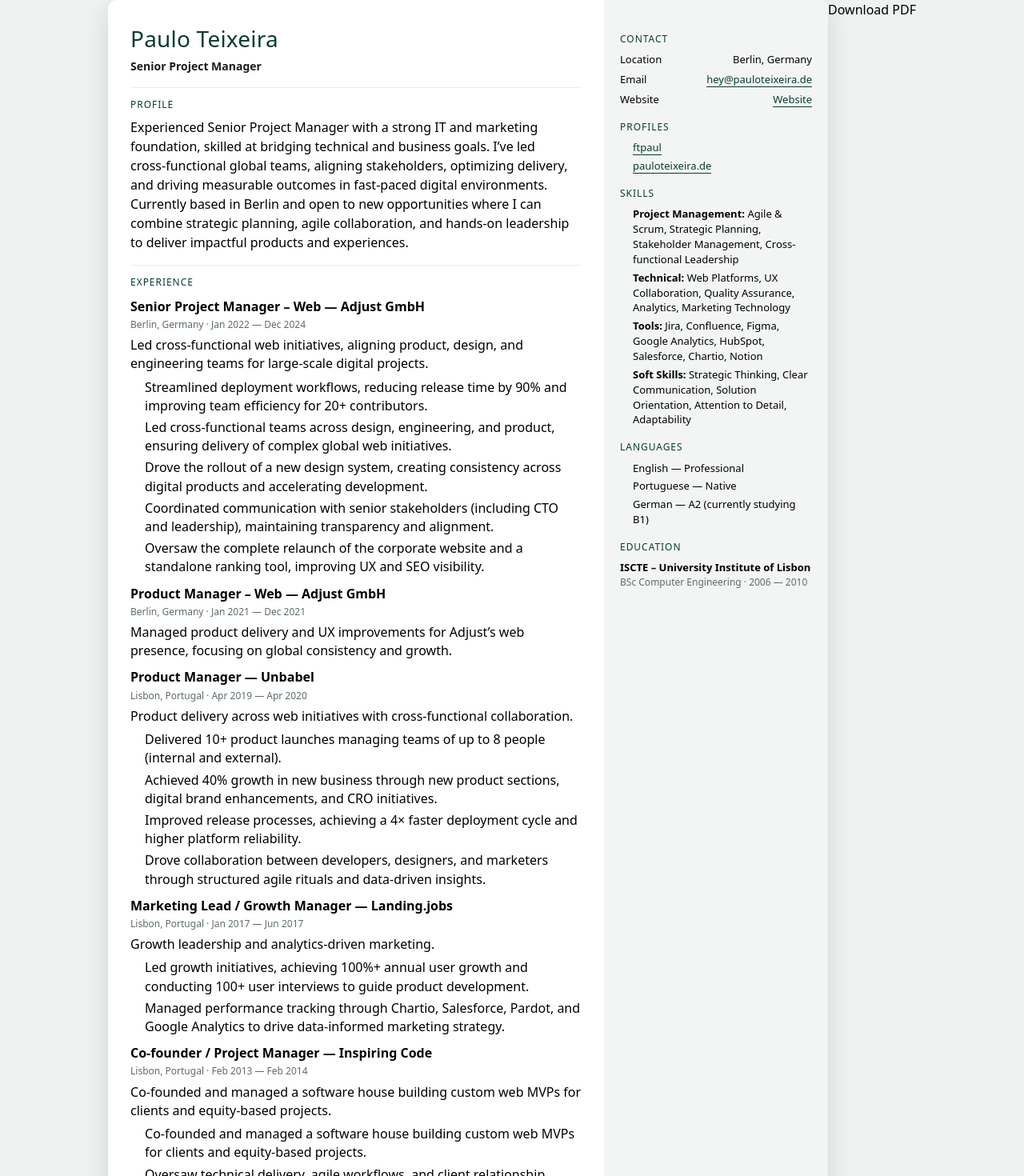
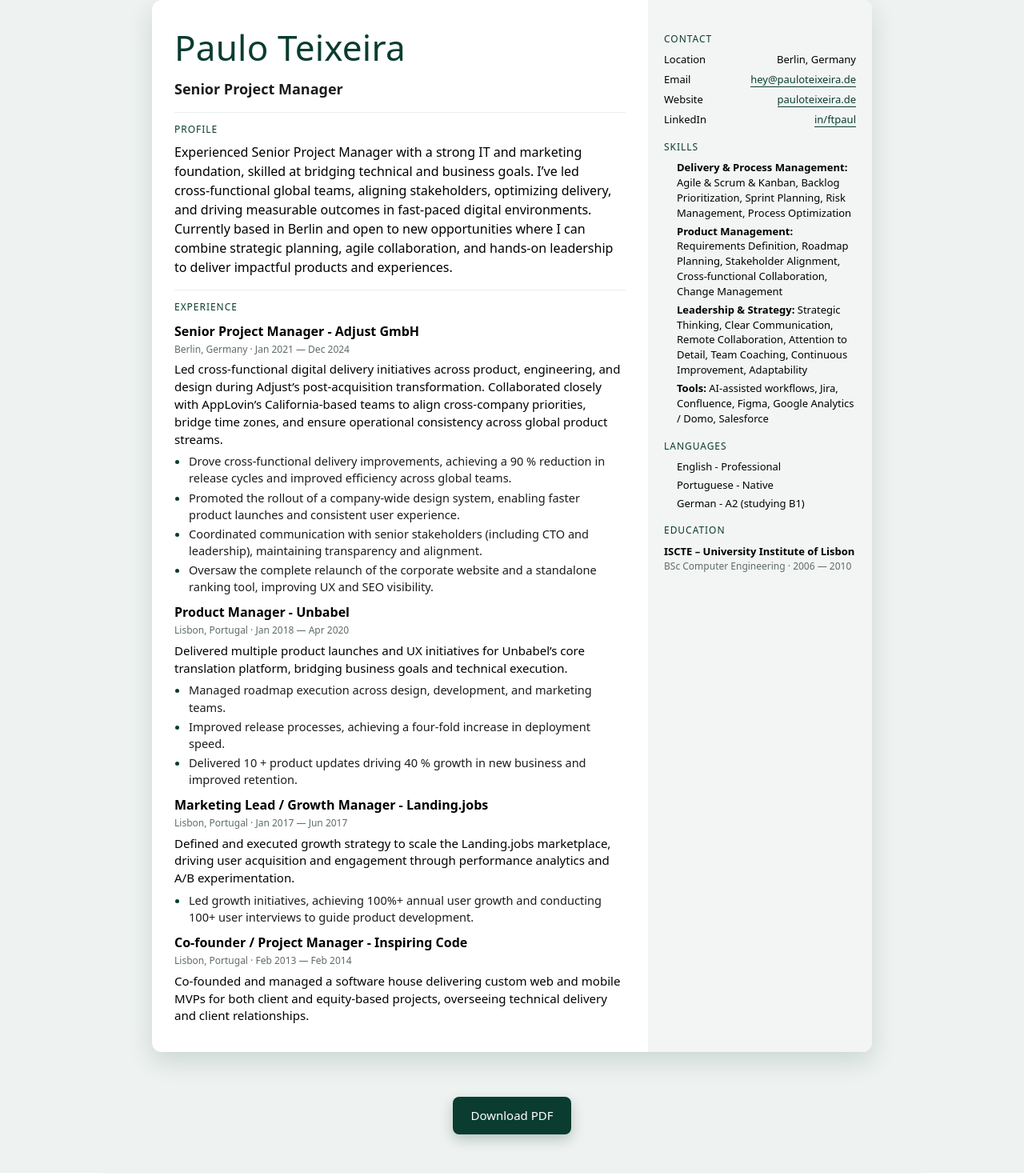
Before and after one commit to ftpaul/ftpaul, a Next.js app: page /resume2 in a window 1280 px wide. Shown: the part 136-1606 px from the top of the page at 80% size. Built offline with nearby package versions, Linux system fonts and the light colour scheme.

Commit message:
content and styles iteration

```diff
--- a/app/resume2/page.tsx
+++ b/app/resume2/page.tsx
@@ -8,6 +8,7 @@ export default function Page() {
   const s = resume?.sections ?? {};
 
   return (
+    <>
     <div id="cv-root" className={styles.stage}>
       <main className={styles.page}>
         {/* LEFT SIDEBAR (grey background) */}
@@ -32,7 +33,7 @@ export default function Page() {
                   <article key={i} className={styles.role}>
                     <div className={styles.roleHeader}>
                       <h3 className={styles.roleTitle}>
-                        {role.position} — {role.company}
+                        {role.position} - {role.company}
                       </h3>
                       <div className={styles.roleMeta}>
                         {[role.location, role.date].filter(Boolean).join(" · ")}
@@ -68,10 +69,13 @@ export default function Page() {
               {basics.url?.href && (
                 <li><span>Website</span><span><a href={basics.url.href} target="_blank">{basics.url.label || basics.url.href}</a></span></li>
               )}
+              {basics.linkedin?.href && (
+                <li><span>LinkedIn</span><span><a href={basics.url.href} target="_blank">{basics.linkedin.label || basics.linkedin.href}</a></span></li>
+              )}
             </ul>
           </section>
 
-          {/* Profiles */}
+          {/* Profiles
           {s.profiles?.items?.length > 0 && (
             <section className={styles.block}>
               <h3 className={styles.blockTitle}>Profiles</h3>
@@ -87,7 +91,7 @@ export default function Page() {
                   ))}
               </ul>
             </section>
-          )}
+          )}*/}
 
           {/* Skills */}
           {s.skills?.items?.length > 0 && (
@@ -112,7 +116,7 @@ export default function Page() {
               <ul className={styles.listTight}>
                 {s.languages.items.map((lng: any, i: number) => (
                   <li key={i}>
-                    {lng.name} — {lng.description}
+                    {lng.name} - {lng.description}
                   </li>
                 ))}
               </ul>
@@ -137,7 +141,12 @@ export default function Page() {
         </aside>
       </main>
 
-      <PrintButton />
+
     </div>
+
+    <div className={styles.actions}>
+        <PrintButton />
+      </div>
+    </>
   );
 }
--- a/app/resume2/resume.module.css
+++ b/app/resume2/resume.module.css
@@ -35,15 +35,15 @@
 }
 .sideHeader{ margin-bottom: 16px; }
 .name{
-  font-size: 28px;
-  margin: 0 0 4px;
+  font-size: 44px;
+  margin: 0 0 6px;
   color: var(--primary);
   letter-spacing: .2px;
 }
 .headline{
   color: var(--text);
   font-weight: 600;
-  font-size: 14px;
+  font-size: 18px;
 }
 .block{ margin-top: 16px; }
 .blockTitle{
@@ -72,6 +72,21 @@
 .eduInst{ font-weight:600; font-size:13px; }
 .eduMeta{ color: var(--muted); font-size:12px; }
 
+.skillCategory {
+  font-weight: 600;
+  text-transform: uppercase;
+  color: var(--primary);
+  font-size: 11px;
+  margin-top: 10px;
+}
+.skillList {
+  margin: 0;
+  padding-left: 14px;
+  font-size: 0.9em;
+  line-height: 1.4;
+}
+.skillList li { margin-bottom: 2px; }
+
 /* Main content */
 .content{
   padding: 28px 28px 24px 28px;
@@ -91,20 +106,12 @@
 .roleHeader{ display:flex; flex-direction:column; gap:2px; }
 .roleTitle{ margin:0; font-weight:600; }
 .roleMeta{ color: var(--muted); font-size: 12px; }
-.roleSummary{ margin: 6px 0; }
-.bullets{ margin:6px 0 0; padding-left: 18px; }
-.bullets li{ margin: 4px 0; }
-
-/* Print button */
-.printButton{
-  position: fixed;
-  bottom: 20px; right: 20px;
-  background: var(--primary); color:#fff;
-  border: none; padding: 10px 16px; border-radius: 8px;
-  cursor: pointer; font-size:14px;
-  box-shadow: 0 6px 16px rgba(10,60,48,.25);
+.roleSummary{ margin: 6px 0; font-size: 0.94em; }
+.bullets{ margin:6px 0 0; padding-left: 18px; list-style-type: disc; }
+.bullets li{ margin: 3px 0; color: var(--text); font-size: 0.91em;  line-height: 1.45; }
+.bullets li::marker {
+  color: var(--primary);        /* use your deep green */
 }
-.printButton:hover{ opacity:.95; }
 
 /* LINKS IN CONTENT */
 .page a{
@@ -113,6 +120,7 @@
   border-bottom: 1px solid var(--primary);
 }
 
+
 /* -------- ONE-PAGE FIT HELPERS -------- */
 
 /* Slightly tighter rhythm to save space */
@@ -120,22 +128,149 @@
 .bullets li, .listTight li { margin-bottom: 3px; }
 .role { margin-bottom: 10px; }
 
-/* Optional: shrink fonts a touch for print to ensure 1 page */
-@media print {
-  @page{ size: A4; margin: 10mm; }
-  .stage{ padding: 0; background: transparent; }
-  .page{
-    width: auto;
-    box-shadow: none; border-radius: 0;
-  }
-  /* Global shrink to help fit on one page */
-  .page{ font-size: 13px; }
-  .name{ font-size: 24px; }
+/* --- Add this near the bottom, before @media print --- */
+.actions {
+  background: #eef2f0;
+  width: 100%;
+  display: flex;
+  justify-content: center;      /* center horizontally */
+  padding: 24px 0 48px 0;        /* space above & below */
 }
 
-/* Responsive */
-@media (max-width: 900px){
+/* Update button style: remove 'position: fixed' to keep it in flow */
+.actions button{
+  background: var(--primary);
+  color: #fff;
+  border: none;
+  padding: 12px 22px;
+  border-radius: 8px;
+  font-size: 15px;
+  cursor: pointer;
+  box-shadow: 0 6px 16px rgba(10,60,48,.25);
+  transition: all 0.2s ease;
+}
+.actions button:hover {
+  opacity: 0.9;
+  transform: translateY(-1px);
+}
+
+@media screen and (max-width: 900px){
   .page{ grid-template-columns: 1fr; }
   .side{ padding-bottom: 12px; }
   .content{ padding-top: 18px; }
 }
+
+@media print {
+  /* Full-bleed page setup (lets grey hit the edge) */
+  @page { size: A4; margin: 0; }               /* zero margins */
+  :global(html), :global(body) { margin: 0 !important; padding: 0 !important; }
+
+  /* Hide everything but the CV */
+  :global(body *) { visibility: hidden !important; }
+  :global(#cv-root), :global(#cv-root *) { visibility: visible !important; }
+
+  /* Put the CV at 210mm full width (A4 width) */
+  :global(#cv-root) {
+    position: absolute;
+    inset: 0;                 /* top:0 right:0 bottom:0 left:0 */
+    width: 210mm;             /* exact page width */
+    margin: 0 !important;
+    background: #fff;
+  }
+
+  .stage { padding: 0 !important; background: transparent !important; }
+
+  .page {
+    width: 210mm !important;  /* match A4 width exactly */
+    box-shadow: none !important;
+    border-radius: 0 !important;
+    display: grid !important;
+    grid-template-columns: 1fr 70mm !important; /* main + sidebar (right) */
+    -webkit-print-color-adjust: exact;
+    print-color-adjust: exact;
+    font-size: 12.6px;
+    line-height: 1.45;
+
+    min-height: 297mm; /* full A4 height */
+    height: 297mm !important;
+    display: grid !important;
+    grid-template-columns: 1fr 70mm !important;
+  }
+
+  /* Ensure the grey sidebar actually prints to the edge */
+  .side {
+    background: var(--side) !important;         /* your grey */
+    padding: 118px 16px;
+    position: relative;
+  }
+
+  .side::after {
+    content: "";
+    position: absolute;
+    inset: 0;
+    background: var(--side);
+    z-index: -1;
+  }
+  .content { padding: 20px 22px 18px 22px; }
+
+  /* Hide download button row on print */
+  .downloadArea, .printButton { display: none !important; }
+
+  /* Avoid awkward splits */
+  .section, .role, .eduItem, .block, .kv, .listTight, .bullets {
+    break-inside: avoid; page-break-inside: avoid;
+  }
+}
+
+
+/* ===== MOBILE OPTIMIZATION ===== */
+@media screen and (max-width: 768px) {
+  /* Layout: stack vertically */
+  .page {
+    grid-template-columns: 1fr !important;
+    box-shadow: none;
+    border-radius: 0;
+    width: 100%;
+  }
+
+  .side {
+    background: var(--side);
+    padding: 16px 20px;
+    order: 2; /* Move sidebar below main content */
+  }
+
+  .content {
+    order: 1;
+    padding: 20px;
+  }
+
+  /* Hide or minimize bullets */
+  .bullets {
+    display: none; /* hides bullet lists entirely */
+  }
+
+  /* Hide secondary sidebar sections (Skills, Profiles, etc.) */
+  .block:nth-of-type(2), /* Skills */
+  .block:nth-of-type(3), /* Languages */
+  .block:nth-of-type(4)  /* Education, adjust if needed */
+  {
+    display: none;
+  }
+
+  /* Adjust font sizes for smaller screens */
+  .name {
+    font-size: 26px;
+    line-height: 1.2;
+  }
+  .headline {
+    font-size: 14px;
+  }
+  .sectionTitle {
+    font-size: 12px;
+  }
+
+  /* Add gentle padding at bottom so it feels natural when scrolling */
+  .downloadArea {
+    margin-bottom: 24px;
+  }
+}
--- a/content/resume2.json
+++ b/content/resume2.json
@@ -2,11 +2,15 @@
   "basics": {
     "url": {
       "href": "https://pauloteixeira.de",
-      "label": "Website"
+      "label": "pauloteixeira.de"
     },
     "name": "Paulo Teixeira",
     "email": "hey@pauloteixeira.de",
     "phone": "",
+    "linkedin": {
+      "href": "https://linkedin.com/in/ftpaul",
+      "label": "in/ftpaul"
+    },
     "picture": {
       "url": "",
       "size": 64,
@@ -94,25 +98,40 @@
       "name": "Skills",
       "items": [
         {
-          "name": "Project Management",
+          "name": "Delivery & Process Management",
           "description": "Agile delivery, stakeholder alignment, cross‑functional leadership.",
           "keywords": [
-            "Agile & Scrum",
-            "Strategic Planning",
-            "Stakeholder Management",
-            "Cross-functional Leadership"
+            "Agile & Scrum & Kanban",
+            "Backlog Prioritization",
+            "Sprint Planning",
+            "Risk Management",
+            "Process Optimization"
           ],
           "visible": true
         },
         {
-          "name": "Technical",
+          "name": "Product Management",
           "description": "Web platforms, UX collaboration, QA, analytics, martech.",
           "keywords": [
-            "Web Platforms",
-            "UX Collaboration",
-            "Quality Assurance",
-            "Analytics",
-            "Marketing Technology"
+            "Requirements Definition",
+            "Roadmap Planning",
+            "Stakeholder Alignment",
+            "Cross-functional Collaboration",
+            "Change Management"
+          ],
+          "visible": true
+        },
+        {
+          "name": "Leadership & Strategy",
+          "description": "Strategic thinking, clear communication, solution orientation, attention to detail, adaptability.",
+          "keywords": [
+            "Strategic Thinking",
+            "Clear Communication",
+            "Remote Collaboration",
+            "Attention to Detail",
+            "Team Coaching",
+            "Continuous Improvement",
+            "Adaptability"
           ],
           "visible": true
         },
@@ -120,26 +139,12 @@
           "name": "Tools",
           "description": "Daily drivers & analytics stack.",
           "keywords": [
+            "AI-assisted workflows",
             "Jira",
             "Confluence",
             "Figma",
-            "Google Analytics",
-            "HubSpot",
-            "Salesforce",
-            "Chartio",
-            "Notion"
-          ],
-          "visible": true
-        },
-        {
-          "name": "Soft Skills",
-          "description": "Strategic thinking, clear communication, solution orientation, attention to detail, adaptability.",
-          "keywords": [
-            "Strategic Thinking",
-            "Clear Communication",
-            "Solution Orientation",
-            "Attention to Detail",
-            "Adaptability"
+            "Google Analytics / Domo",
+            "Salesforce"
           ],
           "visible": true
         }
@@ -242,7 +247,7 @@
         },
         {
           "name": "German",
-          "description": "A2 (currently studying B1)",
+          "description": "A2 (studying B1)",
           "level": 2,
           "visible": true
         }
@@ -265,51 +270,36 @@
       "items": [
         {
           "company": "Adjust GmbH",
-          "position": "Senior Project Manager – Web",
+          "position": "Senior Project Manager",
           "location": "Berlin, Germany",
-          "date": "Jan 2022 — Dec 2024",
+          "date": "Jan 2021 — Dec 2024",
           "url": {
             "href": "",
             "label": ""
           },
-          "summary": "Led cross‑functional web initiatives, aligning product, design, and engineering teams for large‑scale digital projects.",
+          "summary": "Led cross-functional digital delivery initiatives across product, engineering, and design during Adjust’s post-acquisition transformation. Collaborated closely with AppLovin’s California-based teams to align cross-company priorities, bridge time zones, and ensure operational consistency across global product streams. ",
           "highlights": [
-            "Streamlined deployment workflows, reducing release time by 90% and improving team efficiency for 20+ contributors.",
-            "Led cross‑functional teams across design, engineering, and product, ensuring delivery of complex global web initiatives.",
-            "Drove the rollout of a new design system, creating consistency across digital products and accelerating development.",
+            "Drove cross-functional delivery improvements, achieving a 90 % reduction in release cycles and improved efficiency across global teams.",
+            "Promoted the rollout of a company-wide design system, enabling faster product launches and consistent user experience.",
             "Coordinated communication with senior stakeholders (including CTO and leadership), maintaining transparency and alignment.",
             "Oversaw the complete relaunch of the corporate website and a standalone ranking tool, improving UX and SEO visibility."
           ],
           "visible": true
         },
         {
-          "company": "Adjust GmbH",
-          "position": "Product Manager – Web",
-          "location": "Berlin, Germany",
-          "date": "Jan 2021 — Dec 2021",
+          "company": "Unbabel",
+          "position": "Product Manager",
+          "location": "Lisbon, Portugal",
+          "date": "Jan 2018 — Apr 2020",
           "url": {
             "href": "",
             "label": ""
           },
-          "summary": "Managed product delivery and UX improvements for Adjust’s web presence, focusing on global consistency and growth.",
-          "highlights": [],
-          "visible": true
-        },
-        {
-          "company": "Unbabel",
-          "position": "Product Manager",
-          "location": "Lisbon, Portugal",
-          "date": "Apr 2019 — Apr 2020",
-          "url": {
-            "href": "",
-            "label": ""
-          },
-          "summary": "Product delivery across web initiatives with cross‑functional collaboration.",
+          "summary": "Delivered multiple product launches and UX initiatives for Unbabel’s core translation platform, bridging business goals and technical execution.",
           "highlights": [
-            "Delivered 10+ product launches managing teams of up to 8 people (internal and external).",
-            "Achieved 40% growth in new business through new product sections, digital brand enhancements, and CRO initiatives.",
-            "Improved release processes, achieving a 4× faster deployment cycle and higher platform reliability.",
-            "Drove collaboration between developers, designers, and marketers through structured agile rituals and data‑driven insights."
+            "Managed roadmap execution across design, development, and marketing teams.",
+            "Improved release processes, achieving a four-fold increase in deployment speed.",
+            "Delivered 10 + product updates driving 40 % growth in new business and improved retention."
           ],
           "visible": true
         },
@@ -322,10 +312,9 @@
             "href": "",
             "label": ""
           },
-          "summary": "Growth leadership and analytics‑driven marketing.",
+          "summary": "Defined and executed growth strategy to scale the Landing.jobs marketplace, driving user acquisition and engagement through performance analytics and A/B experimentation.",
           "highlights": [
-            "Led growth initiatives, achieving 100%+ annual user growth and conducting 100+ user interviews to guide product development.",
-            "Managed performance tracking through Chartio, Salesforce, Pardot, and Google Analytics to drive data‑informed marketing strategy."
+            "Led growth initiatives, achieving 100%+ annual user growth and conducting 100+ user interviews to guide product development."
           ],
           "visible": true
         },
@@ -338,10 +327,8 @@
             "href": "",
             "label": ""
           },
-          "summary": "Co‑founded and managed a software house building custom web MVPs for clients and equity‑based projects.",
+          "summary": "Co-founded and managed a software house delivering custom web and mobile MVPs for both client and equity-based projects, overseeing technical delivery and client relationships.",
           "highlights": [
-            "Co‑founded and managed a software house building custom web MVPs for clients and equity‑based projects.",
-            "Oversaw technical delivery, agile workflows, and client relationship management."
           ],
           "visible": true
         }
```
